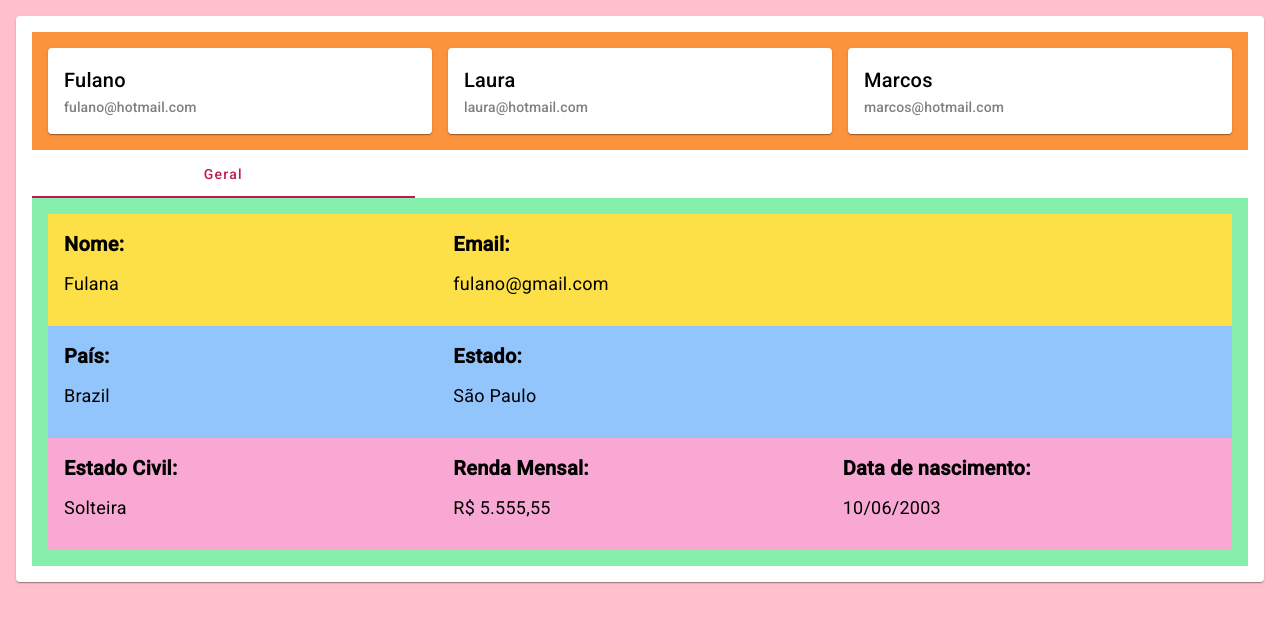
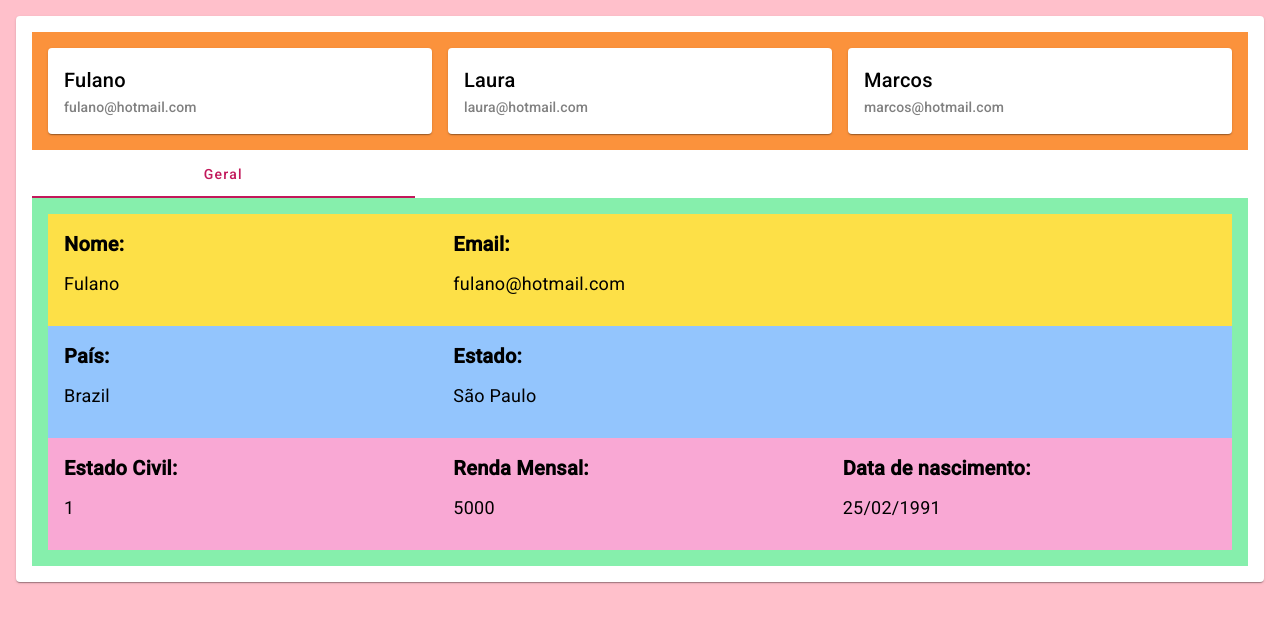
Before and after one commit to pinkiepieisa/Projetos-Angular, an Angular app in the folder reactive-forms-project/: page / in a window 1280 px wide. Shown: the top 622 px of the page. Built offline with nearby package versions, Linux system fonts and the light colour scheme.

Commit message:
Biding das informações gerais do usuário

```diff
--- a/reactive-forms-project/src/app/app.component.html
+++ b/reactive-forms-project/src/app/app.component.html
@@ -4,7 +4,7 @@
            <app-users-list [usersList]="usersList"></app-users-list>
            <mat-tab-group [(selectedIndex)]="currentIndex">
                 <mat-tab label="Geral">
-                    <app-general-informatios></app-general-informatios>
+                    <app-general-informatios [user]="usersList[0]"></app-general-informatios>
                 </mat-tab>
                 <mat-tab label="Contato">Contato</mat-tab>
                 <mat-tab label="Dependente">Dependente</mat-tab>
--- a/reactive-forms-project/src/app/components/general-informatios/general-informatios.component.html
+++ b/reactive-forms-project/src/app/components/general-informatios/general-informatios.component.html
@@ -1,36 +1,18 @@
 <div class="p-4 bg-green-300">
     <div class="p-4 bg-yellow-300 grid lg:grid-cols-3 gap-4">
-        <app-user-info-item title="Nome" [text]=" 'Fulana' "></app-user-info-item>
+        <app-user-info-item title="Nome" [text]="user?.name"></app-user-info-item>
         <!-- Trabalha/Funciona como uma div -->
-        <div>
-            <p class="text-xl font-semibold">Email:</p>
-            <p class="text-lg"> {{ 'fulano@gmail.com' }} </p>
-        </div>
+        <app-user-info-item title="Email" [text]="user?.email"></app-user-info-item>
     </div>
 
     <div class="p-4 bg-blue-300 grid lg:grid-cols-3 gap-4">
-        <div>
-            <p class="text-xl font-semibold">País:</p>
-            <p class="text-lg">Brazil</p>
-        </div>
-        <div>
-            <p class="text-xl font-semibold">Estado:</p>
-            <p class="text-lg">São Paulo</p>
-        </div>
+        <app-user-info-item title="País" [text]="user?.country"></app-user-info-item>
+        <app-user-info-item title="Estado" [text]="user?.state"></app-user-info-item>
     </div>
 
     <div class="p-4 bg-pink-300 grid lg:grid-cols-3 gap-4">
-        <div>
-            <p class="text-xl font-semibold">Estado Civil:</p>
-            <p class="text-lg">Solteira</p>
-        </div>
-        <div>
-            <p class="text-xl font-semibold">Renda Mensal:</p>
-            <p class="text-lg">R$ 5.555,55</p>
-        </div>
-        <div>
-            <p class="text-xl font-semibold">Data de nascimento:</p>
-            <p class="text-lg">10/06/2003</p>
-        </div>
+        <app-user-info-item title="Estado Civil" [text]="user?.maritalStatus?.toString()"></app-user-info-item>
+        <app-user-info-item title="Renda Mensal" [text]="user?.monthlyIncome?.toString()"></app-user-info-item>
+        <app-user-info-item title="Data de nascimento" [text]="user?.birthDate"></app-user-info-item>
     </div>
 </div>
--- a/reactive-forms-project/src/app/components/general-informatios/general-informatios.component.ts
+++ b/reactive-forms-project/src/app/components/general-informatios/general-informatios.component.ts
@@ -1,4 +1,5 @@
-import { Component } from '@angular/core';
+import { Component, Input } from '@angular/core';
+import { IUser } from '../../interfaces/user/user.interface';
 
 @Component({
   selector: 'app-general-informatios',
@@ -6,5 +7,6 @@ import { Component } from '@angular/core';
   styleUrl: './general-informatios.component.scss'
 })
 export class GeneralInformatiosComponent {
-
+  @Input({ required: true }) user: IUser | undefined = {} as IUser;
+  // Força o typescript a aceitar reafirmando que o objeto vazio será do tipo IUser
 }
```
